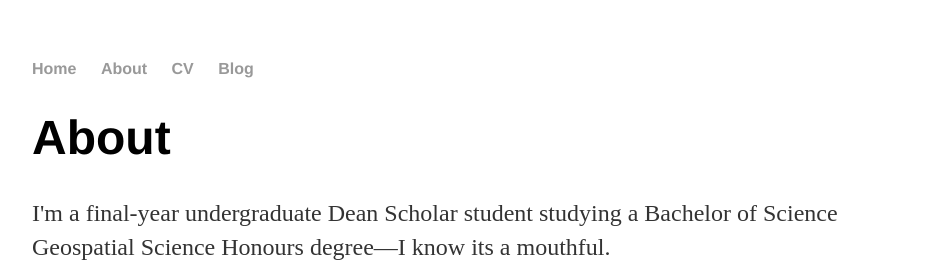
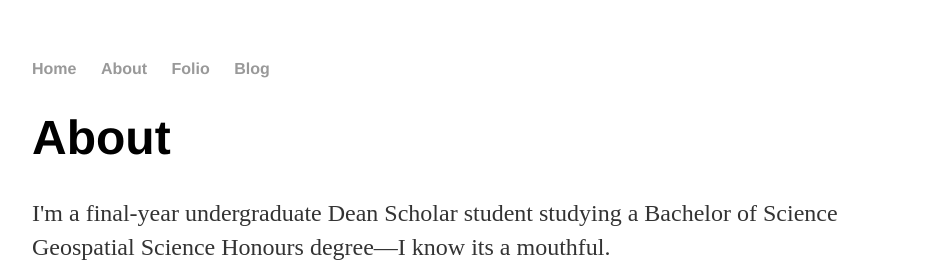
Before and after one commit to cartoos/cartoos.github.io, a Jekyll site: the page about/index.html, which Jekyll copies as it is, in a window 1280 px wide. Shown: the top 262 px of the page, without its empty margins (160-1103 px from the left). Built offline with Jekyll 4.4.1, drawn with Linux system fonts in a browser that asks for light colours.

Commit message:
Update index.html

```diff
--- a/about/index.html
+++ b/about/index.html
@@ -9,7 +9,7 @@
 <ul>
 <li><a href="/">Home</a></li>
 <li><a href="/about">About</a></li>
-<li><a href="/cv">CV</a></li>
+<li><a href="/cv">Folio</a></li>
 <li><a href="/blog">Blog</a></li>
 </ul>
     </nav>
```
